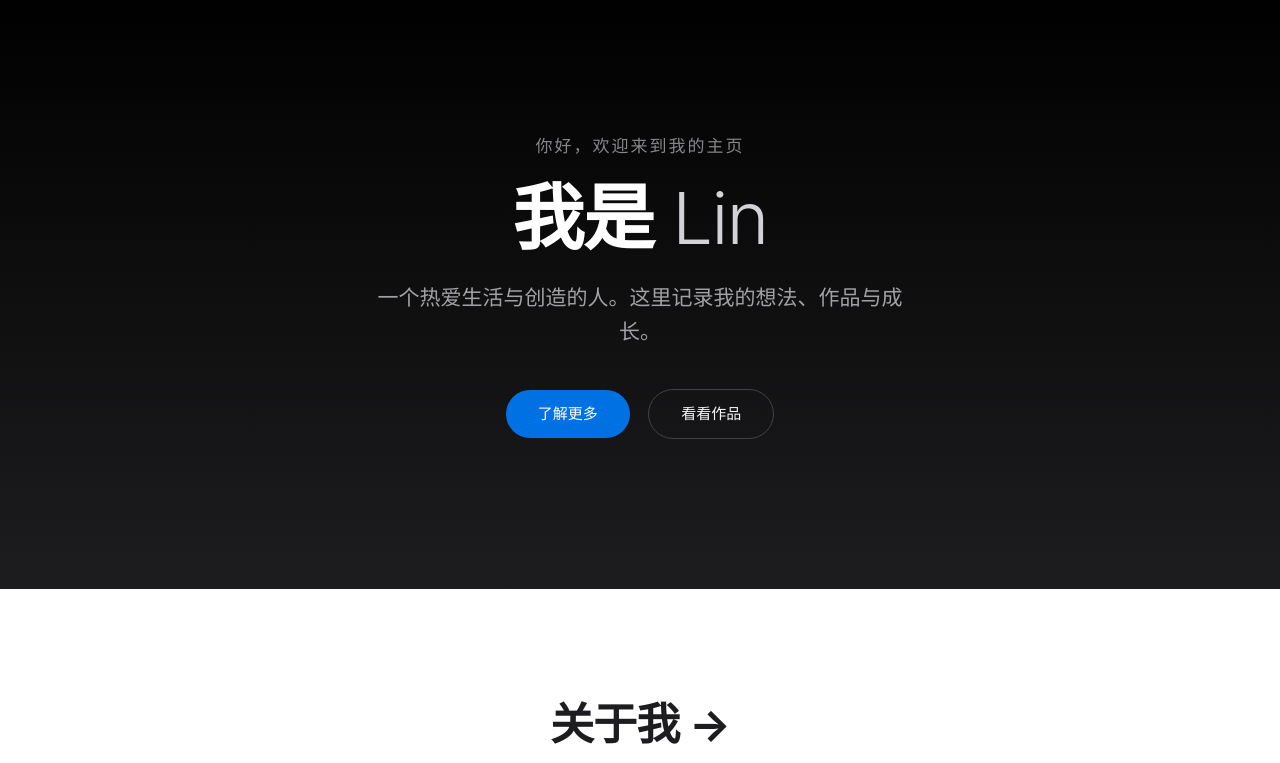
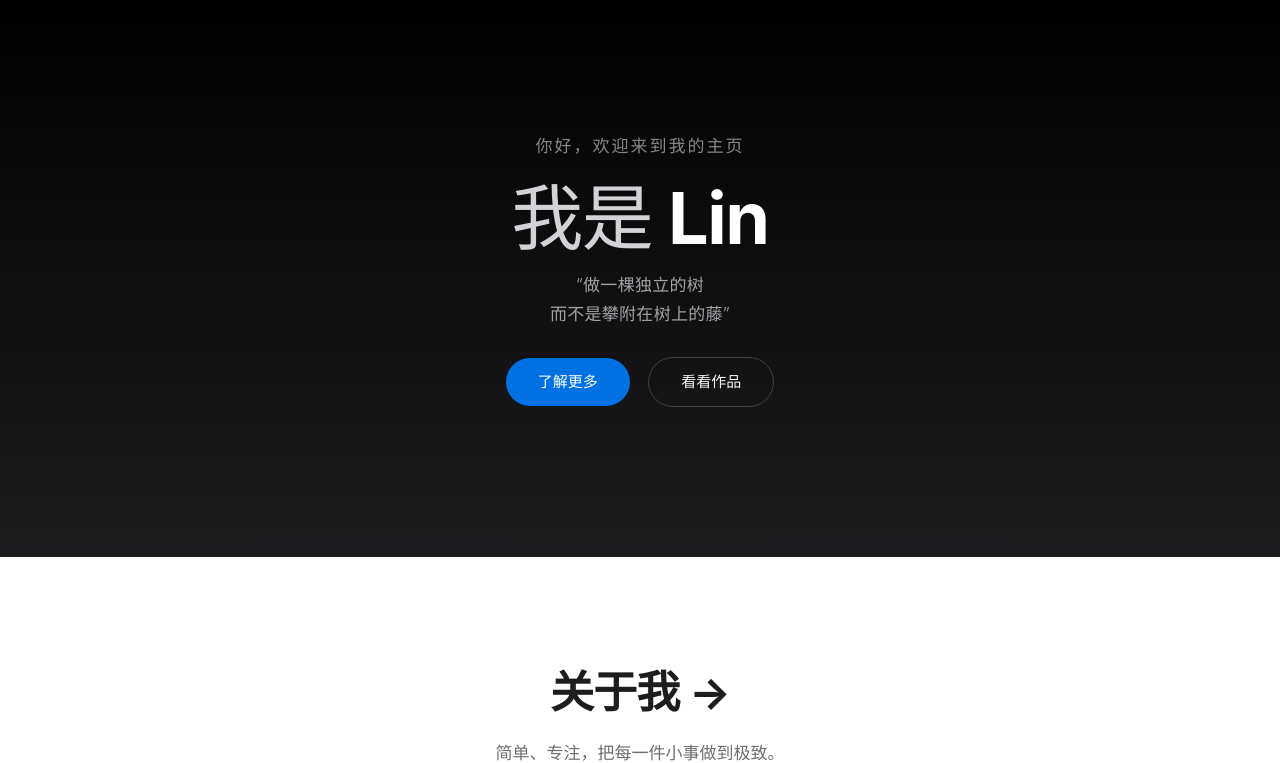
Before and after one commit to Liyingjun777/liyingjun777.github.io, a plain HTML site: page index.html in a window 1280 px wide. Shown: the part 68-831 px from the top of the page. Drawn offline with Linux system fonts and the light colour scheme.

Commit message:
Add files via upload

```diff
--- a/index.html
+++ b/index.html
@@ -3,7 +3,9 @@
 <head>
   <meta charset="UTF-8">
   <meta name="viewport" content="width=device-width, initial-scale=1.0">
-  <title>林 · 个人主页</title>
+  <title>Lin · 个人主页</title>
+  <link rel="icon" type="image/png" sizes="32x32" href="favicon-32x32.png">
+  <link rel="apple-touch-icon" href="apple-touch-icon.png">
   <style>
     /* ===== 基础设置（苹果风格核心：黑白灰 + 大留白 + 细腻字体） ===== */
     * {
@@ -124,6 +126,45 @@
       max-width: 560px;
       margin: 24px auto 40px;
     }
+
+    .hero .reflection {
+      font-size: clamp(14px, 2.1vw, 17px);
+      color: #a1a1a6;
+      line-height: 1.7;
+      max-width: 480px;
+      margin: 14px auto 28px;
+      letter-spacing: 0.3px;
+      font-weight: 300;
+    }
+
+    .hero .reflection .answer {
+      color: #ffffff;
+      font-weight: 500;
+    }
+
+    /* ===== Hero 入场动画（苹果/三星风格：向上滑入 + 淡入，依次出现） ===== */
+    @keyframes slideUpFade {
+      from {
+        opacity: 0;
+        transform: translateY(40px);
+      }
+      to {
+        opacity: 1;
+        transform: translateY(0);
+      }
+    }
+
+    .hero .greeting,
+    .hero .reflection,
+    .hero h1,
+    .hero .btn {
+      animation: slideUpFade 0.9s cubic-bezier(0.22, 1, 0.36, 1) both;
+    }
+
+    .hero .greeting   { animation-delay: 0.1s; }
+    .hero h1          { animation-delay: 0.3s; }
+    .hero .reflection { animation-delay: 0.5s; }
+    .hero .btn        { animation-delay: 0.7s; }
 
     .btn {
       display: inline-block;
@@ -302,8 +343,11 @@
   <!-- 首屏大标题 -->
   <header class="hero">
     <div class="greeting">你好，欢迎来到我的主页</div>
-    <h1>我是<span class="light"> Lin</span></h1>
-    <p>一个热爱生活与创造的人。这里记录我的想法、作品与成长。</p>
+    <h1><span class="light">我是</span> Lin</h1>
+    <div class="reflection">
+      “做一棵独立的树<br>
+      而不是攀附在树上的藤”
+    </div>
     <a class="btn btn-blue" href="about.html">了解更多</a>
     <a class="btn btn-ghost" href="#works">看看作品</a>
   </header>
```
Also changed, not shown: apple-touch-icon.png (added), favicon-32x32.png (added).
